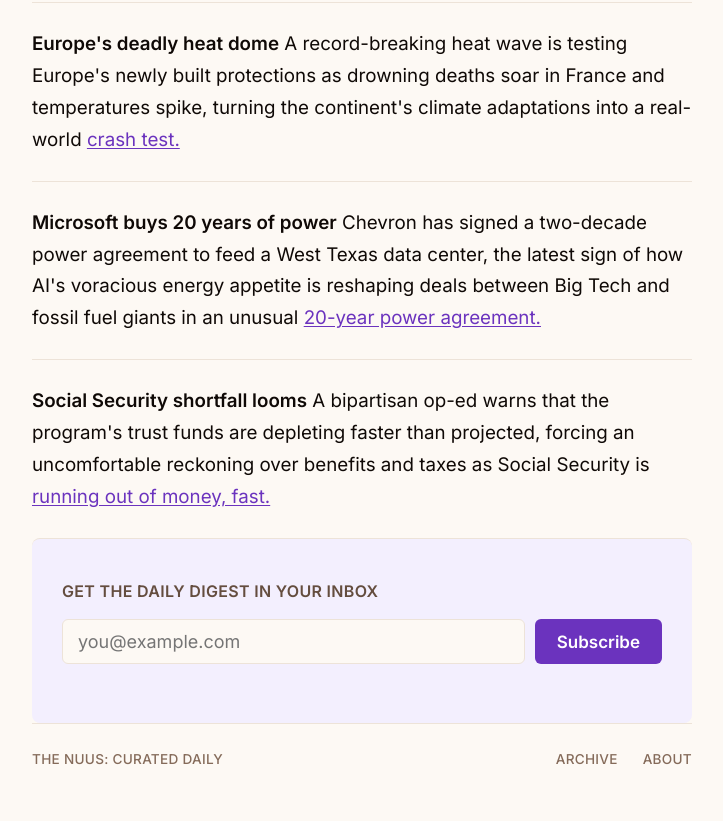
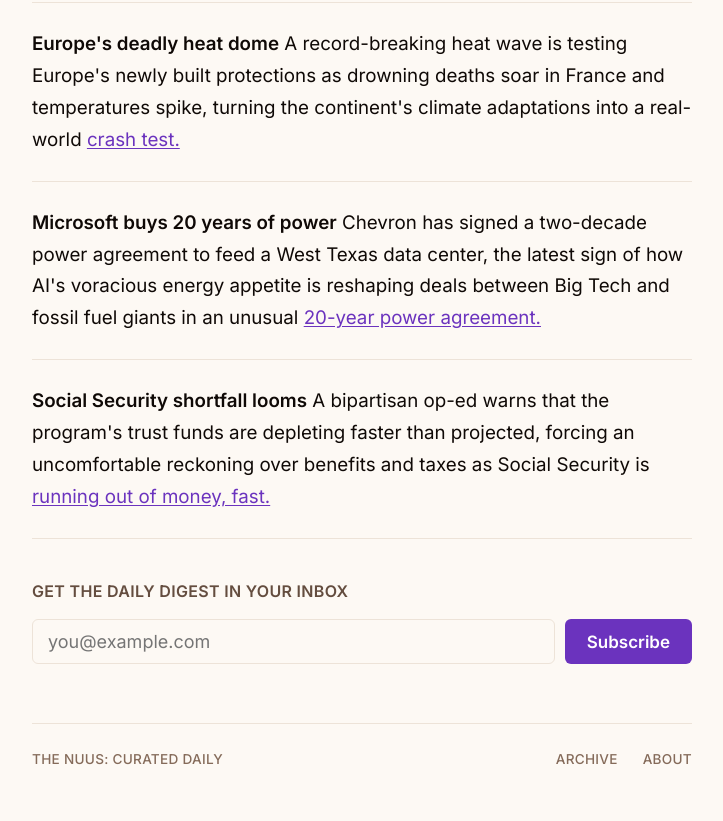
Before and after one commit to azeemazeez/news, a website: page public/index.html in a window 1280 px wide. Shown: the part 2308-3129 px from the top of the page, without its empty margins (278-1001 px from the left). Drawn offline with Linux system fonts and the light colour scheme; a web font is replaced by a local one.

Commit message:
Remove lavender background from subscribe section

```diff
--- a/public/styles.css
+++ b/public/styles.css
@@ -253,10 +253,8 @@ a.site-name {
 .subscribe-section {
   max-width: var(--max-width);
   margin: 0 auto;
-  padding: 2rem 1.5rem 1.5rem;
+  padding: 2rem 0 1.5rem;
   border-top: 1px solid var(--border);
-  background: #f3effe;
-  border-radius: 8px;
 }
 
 .subscribe-label {
```
